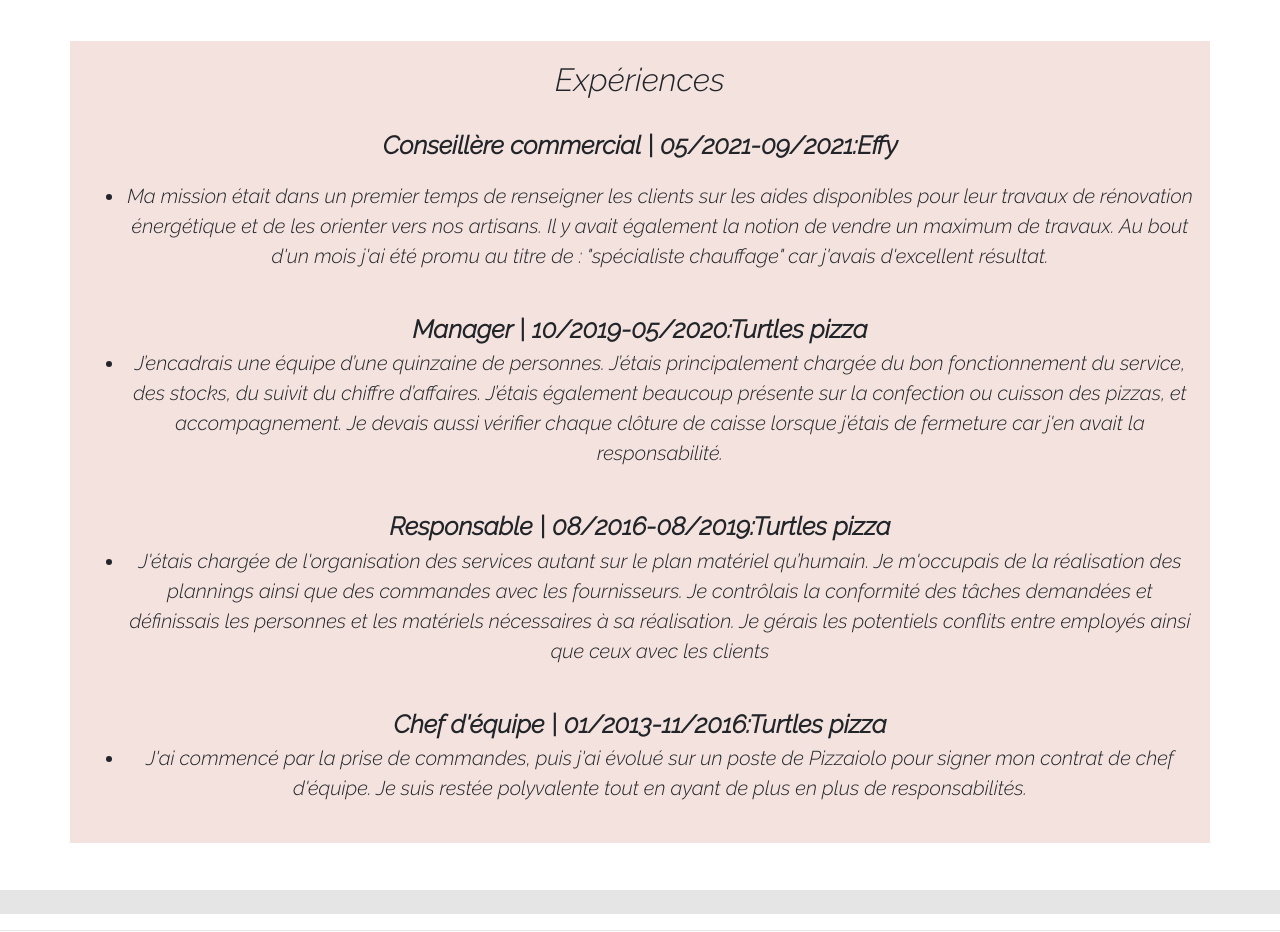
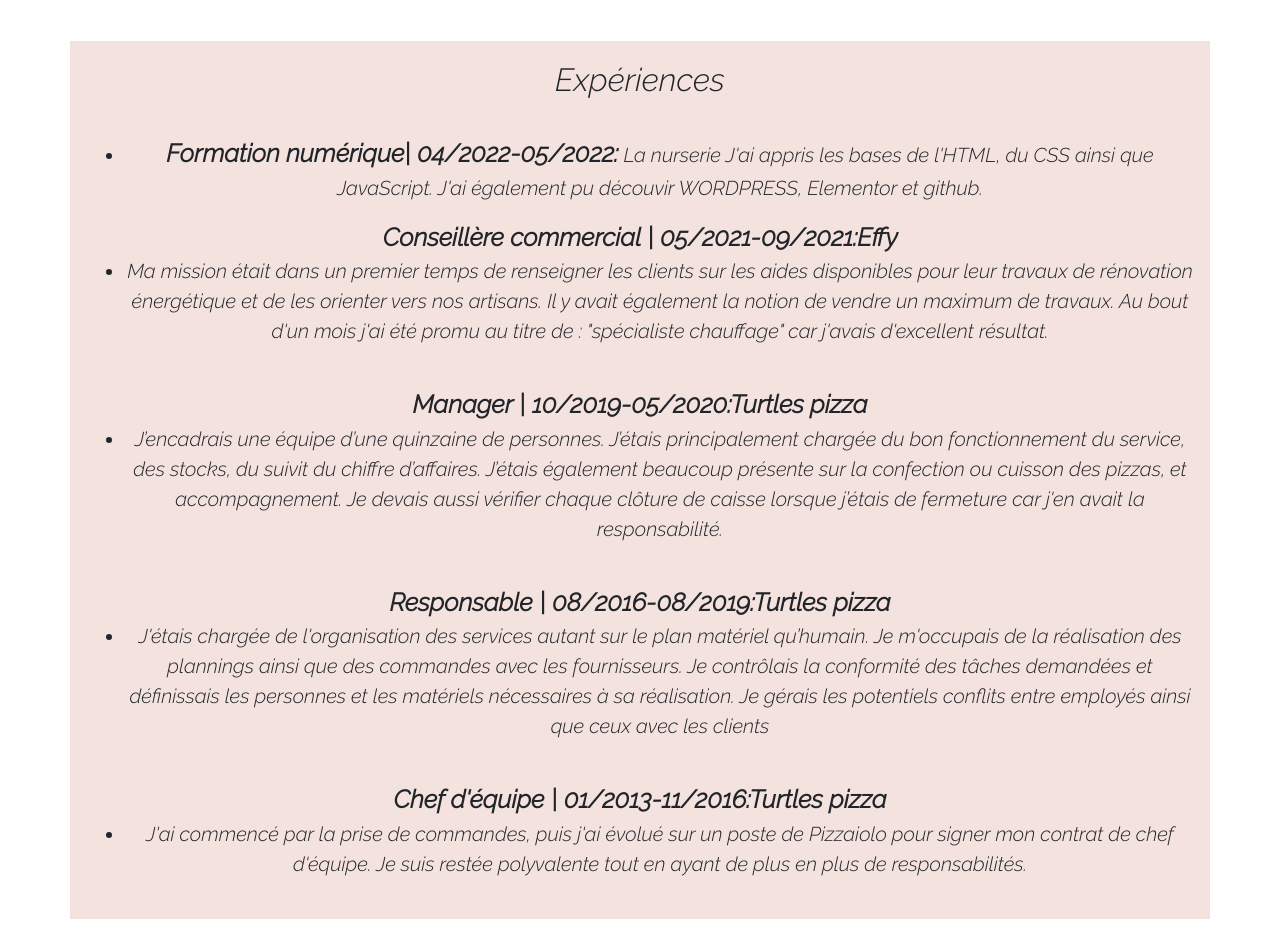
Before and after one commit to dideletdiana/monsite, a plain HTML site: page index.html in a window 1280 px wide. Shown: the part 1180-2112 px from the top of the page. Drawn offline with nearby package versions, Linux system fonts and the light colour scheme; files whose address does not match are found by name.

Commit message:
nurserie

```diff
--- a/index.html
+++ b/index.html
@@ -85,6 +85,18 @@
                     <h2 id="Expériences">Expériences</h2>
 
                     <p>
+                    <ul>
+                        <li>
+                            <strong class="titreEX">Formation numérique| 04/2022-05/2022:</strong>
+
+                           La nurserie
+                        J'ai appris les bases de l'HTML, du CSS ainsi que JavaScript.
+                        J'ai également pu découvir WORDPRESS, Elementor et github.
+                        </li>
+                    </ul>
+
+
+
                         <strong class="titreEX">Conseillère commercial | 05/2021-09/2021:Effy</strong>
                     <ul>
                         <li>Ma mission était dans un premier temps de renseigner les clients sur les aides disponibles
```
